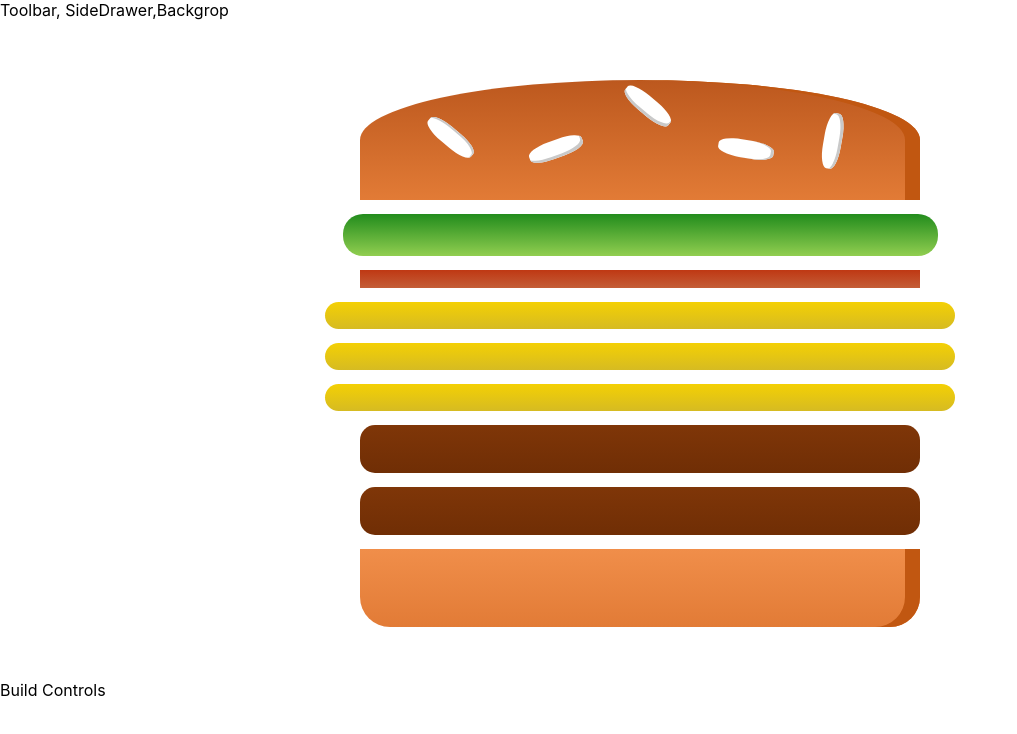
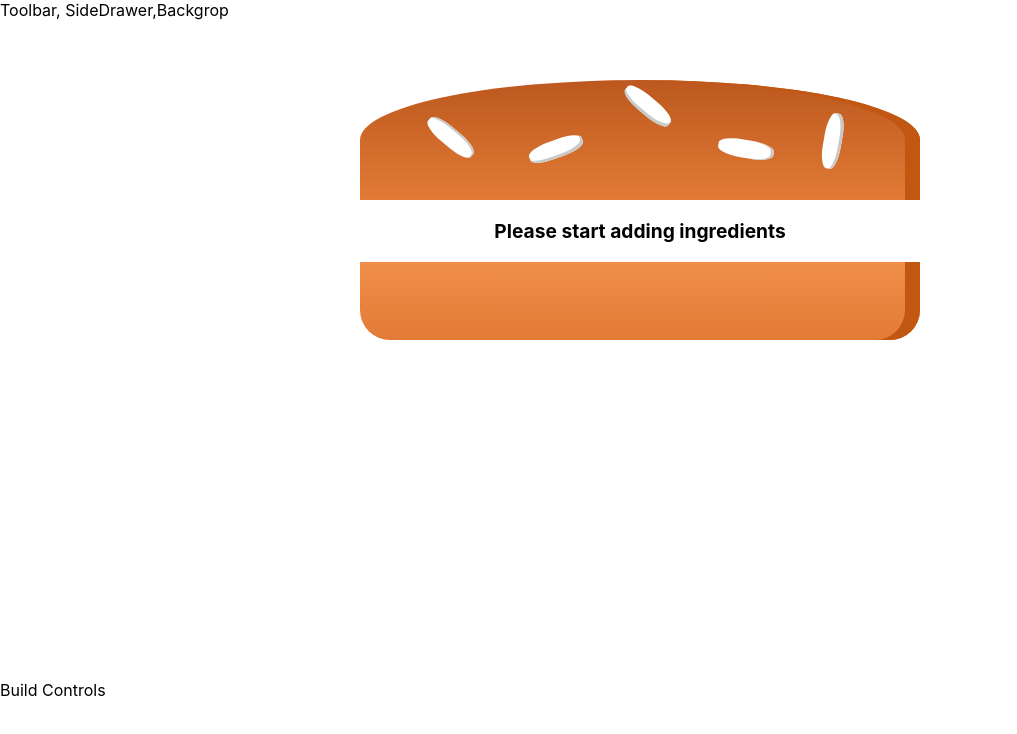
Before and after one commit to humbertocarvalho/courses-react-burger-builder, a React (Create React App) app: page / in a window 1280 px wide. Shown: the top 734 px of the page, without its empty margins (0-1017 px from the left). Built offline with nearby package versions, Linux system fonts and the light colour scheme; the HTML template or start-up script is replaced by a standard one.

Commit message:
Create message to user add ingredients.

```diff
--- a/src/components/Burger/Burger.js
+++ b/src/components/Burger/Burger.js
@@ -3,11 +3,19 @@
 import styles from './Burger.module.css';
 
 export default function Burger(props) {
-  const transformedIngredients = Object.keys(props.ingredients).map(igKey => {
-    return [...Array(props.ingredients[igKey])].map((_, i) => {
-      return <BurgerIngredient key={igKey + i} type={igKey} />;
-    });
-  });
+  let transformedIngredients = Object.keys(props.ingredients)
+    .map(igKey => {
+      return [...Array(props.ingredients[igKey])].map((_, i) => {
+        return <BurgerIngredient key={igKey + i} type={igKey} />;
+      });
+    })
+    .reduce((arr, el) => {
+      return arr.concat(el);
+    }, []);
+
+  if (transformedIngredients.length === 0) {
+    transformedIngredients = <p>Please start adding ingredients</p>;
+  }
   return (
     <div className={styles.Burger}>
       <BurgerIngredient type='bread-top' />
--- a/src/containers/BurgerBuilder/BurgerBuilder.js
+++ b/src/containers/BurgerBuilder/BurgerBuilder.js
@@ -6,10 +6,10 @@
 export default class BurgerBuilder extends Component {
   state = {
     ingredients: {
-      salad: 1,
-      bacon: 1,
-      cheese: 3,
-      meat: 2
+      salad: 0,
+      bacon: 0,
+      cheese: 0,
+      meat: 0
     }
   };
 
```
